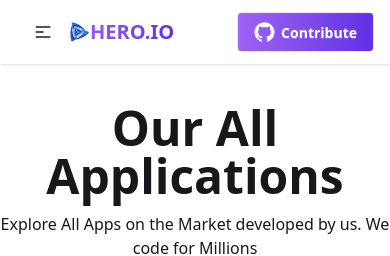
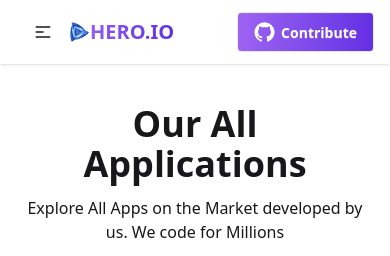
Before and after one commit to shams-labib/Assingment-8-Hero-Books, a React (Vite) app: page /apps in a window 390 px wide. Shown: the top 256 px of the page. Built offline with nearby package versions, Linux system fonts and the light colour scheme.

Commit message:
responsive

```diff
--- a/src/Pages/AllAppPages/AppsPage.jsx
+++ b/src/Pages/AllAppPages/AppsPage.jsx
@@ -9,14 +9,14 @@ const AppsPage = () => {
     }
 
     return (
-        <div>
+        <div className='px-6 md:px-0'>
              <div className='text-center py-10 space-y-3'>
-            <h1 className='text-5xl font-semibold'> Our All Applications</h1>
+            <h1 className='md:text-5xl text-4xl font-semibold'> Our All Applications</h1>
             <p>Explore All Apps on the Market developed by us. We code for Millions</p>
         </div>
         <div className='flex justify-between items-center'>
             <h1 className=' text-lg font-bold'><span>({data.length})</span> Apps Found</h1>
-            <label className="input ">
+            <label className="input w-[50%] md:w-[20%]">
   <svg className="h-[1em] opacity-50" xmlns="http://www.w3.org/2000/svg" viewBox="0 0 24 24">
     <g
       strokeLinejoin="round"
```
